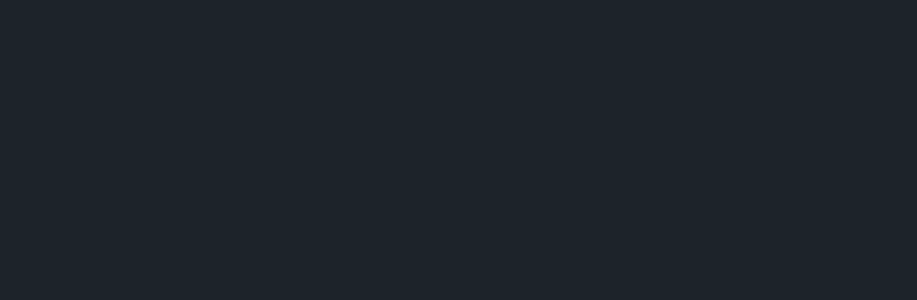
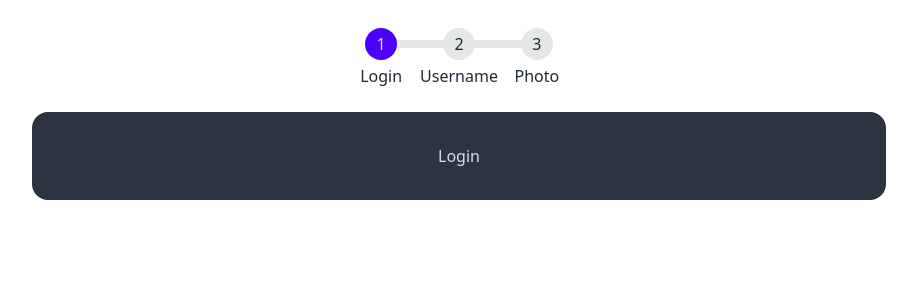
Before and after one commit to gregdavisdev/paramount-beta, a SvelteKit app: page /login in a window 1280 px wide. Shown: the top 300 px of the page, without its empty margins (181-1098 px from the left). Built offline with nearby package versions, Linux system fonts and the light colour scheme.

Commit message:
Base routes and sign-in layout added

```diff
--- a/src/app.html
+++ b/src/app.html
@@ -1,5 +1,5 @@
 <!doctype html>
-<html lang="en" data-theme="dark">
+<html lang="en" data-theme="light">
 	<head>
 		<meta charset="utf-8" />
 		<link rel="icon" href="%sveltekit.assets%/favicon.png" />
--- /dev/null
+++ b/src/lib/components/AnimatedRoute.svelte
@@ -0,0 +1,11 @@
+<script>
+  import { page } from "$app/stores";
+  import { fly } from "svelte/transition";
+
+</script>
+
+{#key $page.url}
+  <div in:fly={{ x:'-100%', duration:500}}>
+    <slot />
+  </div>
+{/key}
--- a/src/routes/login/+layout.svelte
+++ b/src/routes/login/+layout.svelte
@@ -1,5 +1,31 @@
 <script lang="ts">
-    import type { LayoutData } from './$types';
+    import { page } from "$app/stores";
+    import AnimatedRoute from "$lib/components/AnimatedRoute.svelte";
 
-    export let data: LayoutData;
 </script>
+
+<nav class="flex justify-center my-6">
+    <ul class="steps">
+        <a  href="/login" class="step step-primary">Login</a>
+        <a
+            href="/login/username"
+            class="step"
+            class:step-primary={$page.route.id?.match(/username|photo/g)}>
+            Username
+        </a>
+        <a
+            href="/login/photo"
+            class="step"
+            class:step-primary={$page.route.id?.match(/photo/g)}>
+            Photo
+        </a>
+    </ul>
+</nav>
+
+<AnimatedRoute>
+    <main class="card w-4/6 bg-neutral text-neutral-content mx-auto">
+        <div class="card-body items-center text-center">
+            <slot></slot>
+        </div>
+    </main>
+</AnimatedRoute>
--- a/src/routes/login/+page.svelte
+++ b/src/routes/login/+page.svelte
@@ -1,5 +1,5 @@
 <script lang="ts">
-    import type { PageData } from './$types';
 
-    export let data: PageData;
 </script>
+
+<h2>Login</h2>
--- a/src/routes/login/photo/+page.svelte
+++ b/src/routes/login/photo/+page.svelte
@@ -1,5 +1,5 @@
 <script lang="ts">
-    import type { PageData } from './$types';
 
-    export let data: PageData;
 </script>
+
+<h2>Photo</h2>
--- a/src/routes/login/username/+page.svelte
+++ b/src/routes/login/username/+page.svelte
@@ -1,5 +1,5 @@
 <script lang="ts">
-    import type { PageData } from './$types';
 
-    export let data: PageData;
 </script>
+
+<h2>Username</h2>
```
